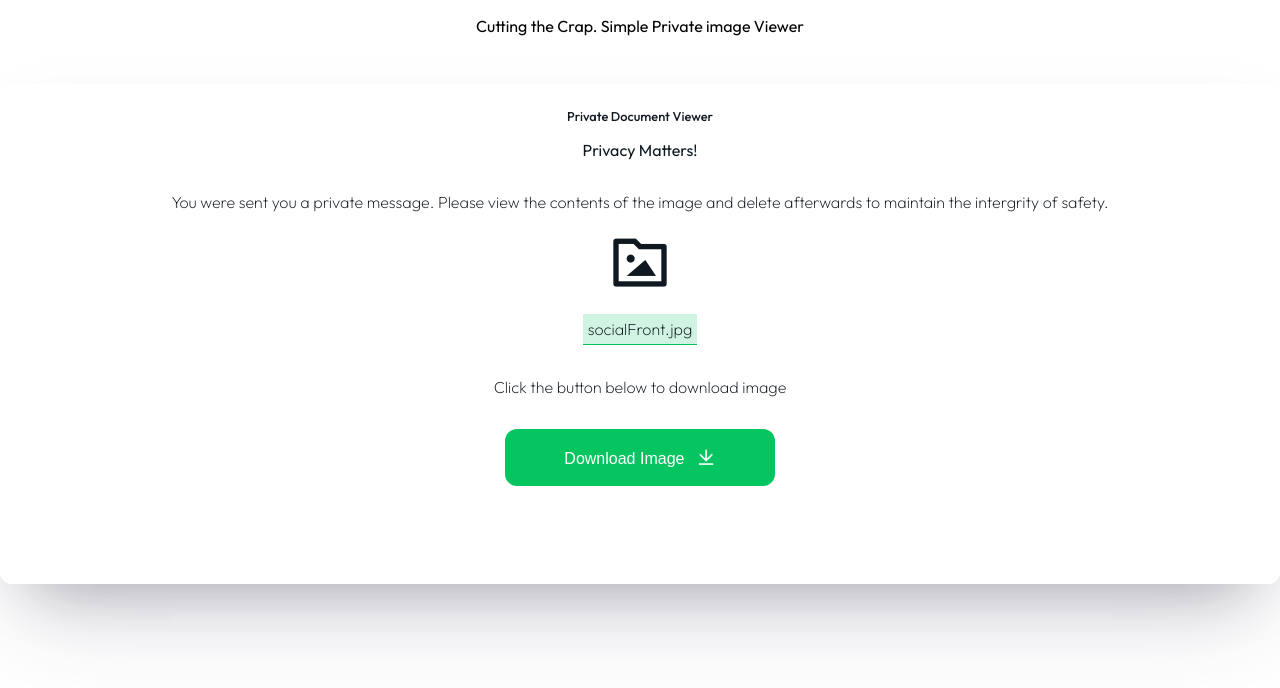
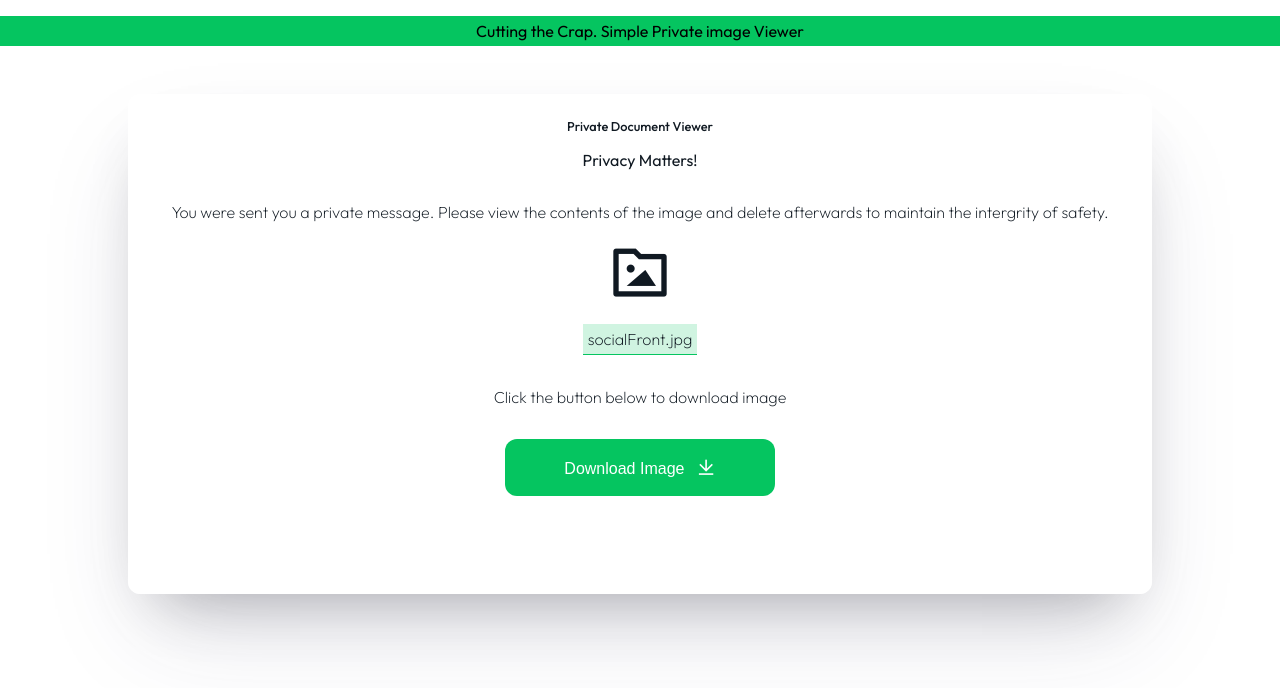
Before and after one commit to joejoe18johnson/joejoe18johnson.github.io, a plain HTML site: page index.html in a window 1280 px wide. Drawn offline with nearby package versions, Linux system fonts and the light colour scheme.

Commit message:
commit main

```diff
--- a/style.css
+++ b/style.css
@@ -52,7 +52,7 @@ button{
   place-items: center;
 padding: 12px 5px;
   margin-top: 3rem;
-  max-width: 100vw;
+  max-width: 80%;
   border: 1px solid rgb(255, 255, 255);
   height: 500px;
   border-radius: 12px;
@@ -122,5 +122,6 @@ h4{
   font-weight: 400;
   justify-content: center;
   margin-top: 1rem;
-  font-size: clamp(.70rem, 1rem, 1rem);
+ background-color: #05c560;
+ padding: 5px 12px;
 }
```
